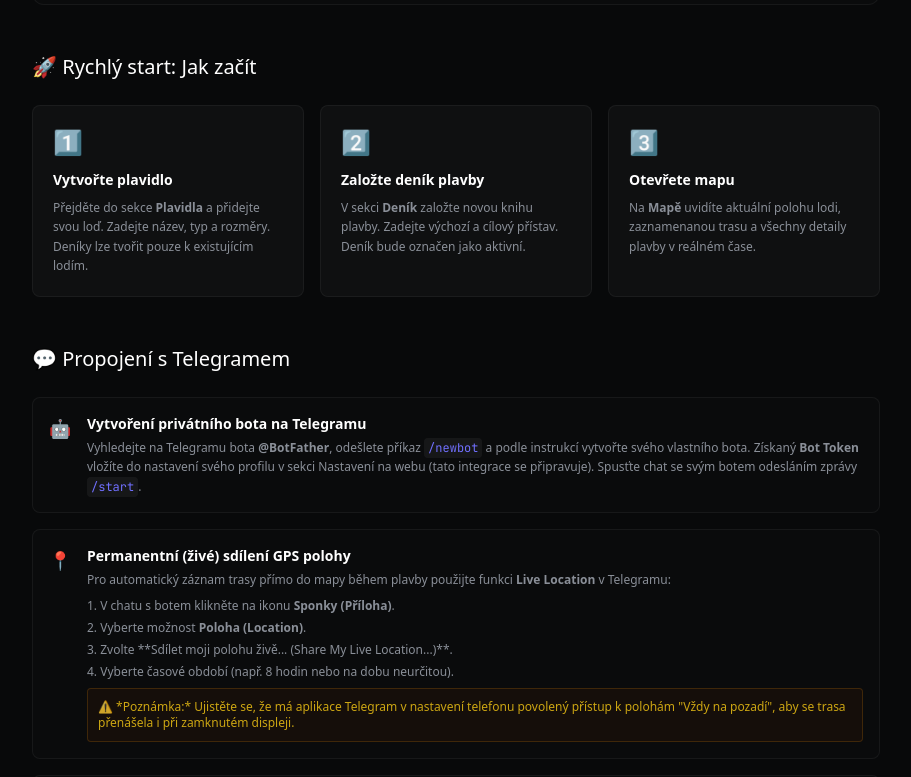
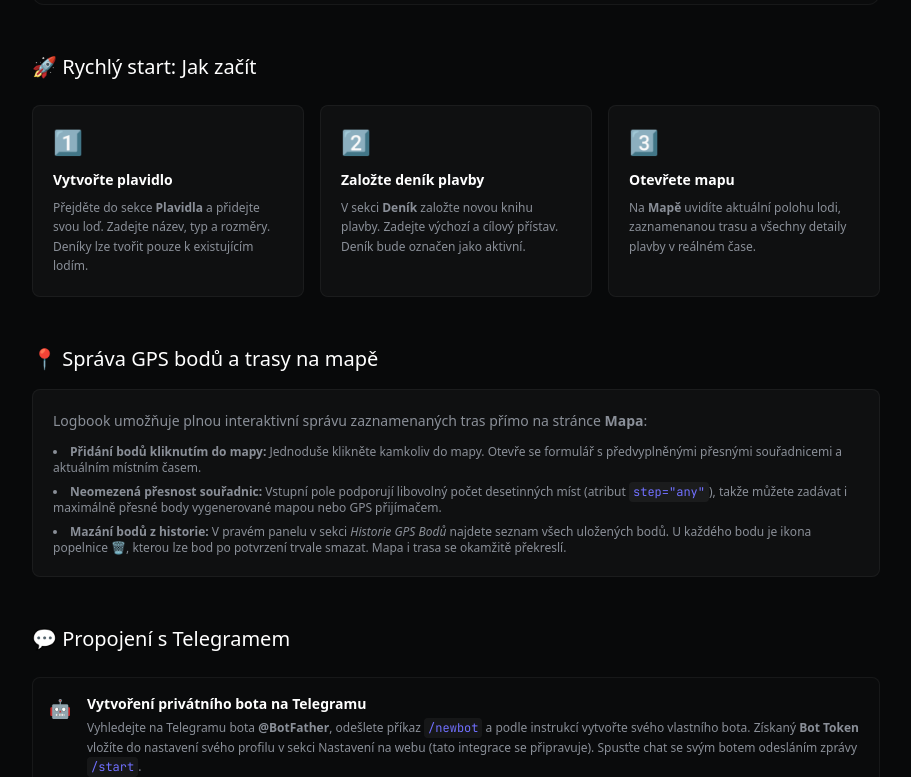
Before and after one commit to VaclavSercl/logbook, a Next.js app in the folder frontend/: page /help in a window 1280 px wide. Shown: the part 458-1235 px from the top of the page, without its empty margins (184-1095 px from the left). Built offline with nearby package versions, Linux system fonts and the light colour scheme.

Commit message:
docs: update help page to include GPS track and points management guide

```diff
--- a/frontend/src/app/help/page.tsx
+++ b/frontend/src/app/help/page.tsx
@@ -102,6 +102,27 @@ export default function HelpPage() {
             </div>
           </section>
 
+          {/* Section: GPS Management */}
+          <section className="space-y-4">
+            <h3 className="text-xl font-medium text-white">📍 Správa GPS bodů a trasy na mapě</h3>
+            <div className="bg-[#0f1011] border border-white/[0.05] rounded-lg p-5 space-y-3">
+              <p className="text-sm text-[#8a8f98] leading-relaxed">
+                Logbook umožňuje plnou interaktivní správu zaznamenaných tras přímo na stránce <strong>Mapa</strong>:
+              </p>
+              <ul className="list-disc list-inside text-xs text-[#8a8f98] space-y-2">
+                <li>
+                  <strong>Přidání bodů kliknutím do mapy:</strong> Jednoduše klikněte kamkoliv do mapy. Otevře se formulář s předvyplněnými přesnými souřadnicemi a aktuálním místním časem.
+                </li>
+                <li>
+                  <strong>Neomezená přesnost souřadnic:</strong> Vstupní pole podporují libovolný počet desetinných míst (atribut <code className="font-mono-custom text-xs bg-white/[0.05] px-1 py-0.5 rounded text-[#7170ff]">step="any"</code>), takže můžete zadávat i maximálně přesné body vygenerované mapou nebo GPS přijímačem.
+                </li>
+                <li>
+                  <strong>Mazání bodů z historie:</strong> V pravém panelu v sekci <em>Historie GPS Bodů</em> najdete seznam všech uložených bodů. U každého bodu je ikona popelnice 🗑️, kterou lze bod po potvrzení trvale smazat. Mapa i trasa se okamžitě překreslí.
+                </li>
+              </ul>
+            </div>
+          </section>
+
           {/* Section 3: Telegram setup */}
           <section className="space-y-6">
             <h3 className="text-xl font-medium text-white">💬 Propojení s Telegramem</h3>
```
